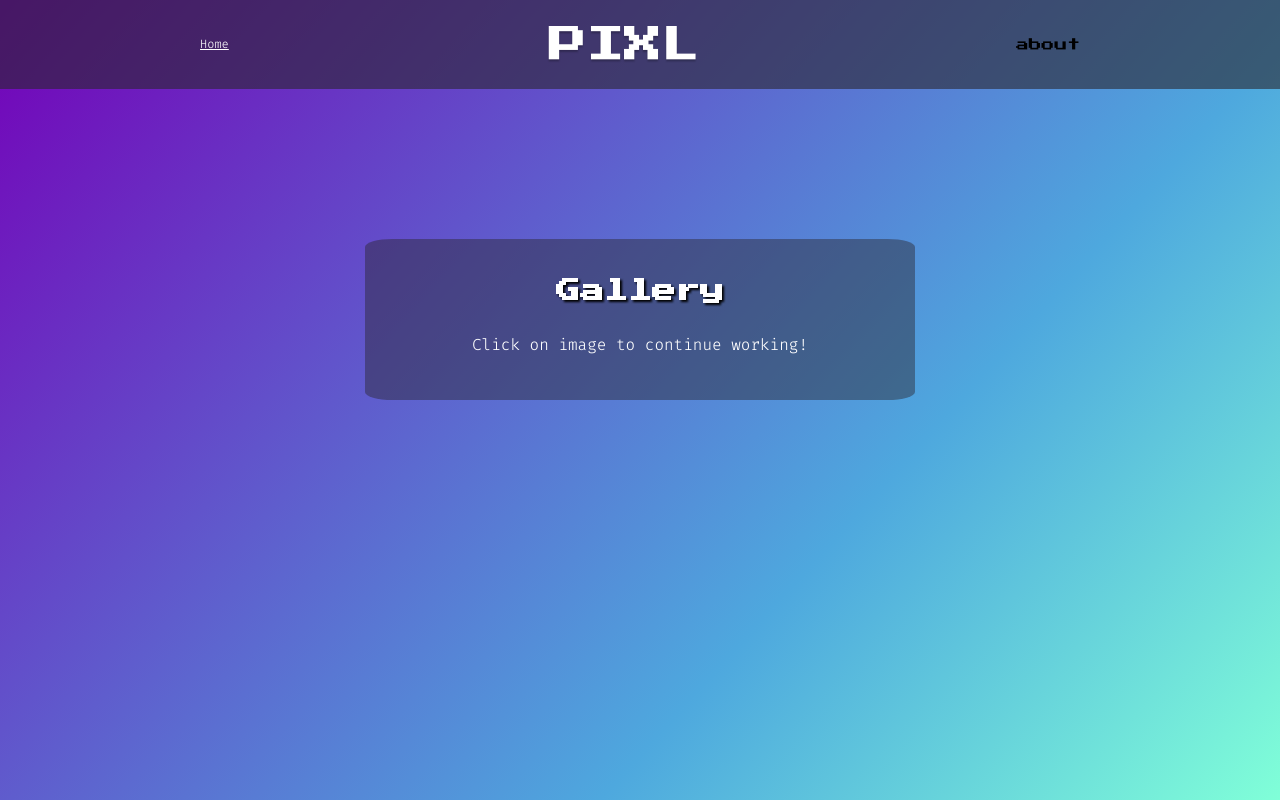
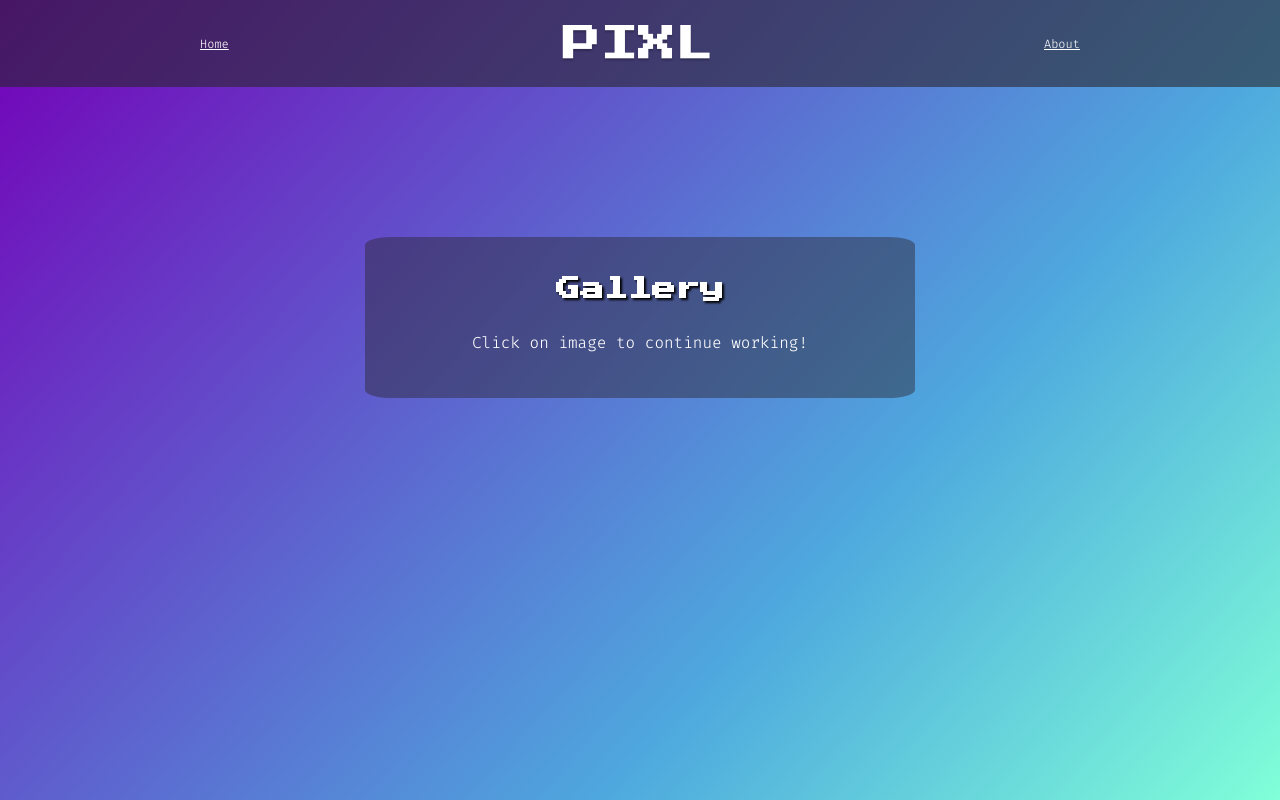
Before and after one commit to ewadian/pixl, a website with bundled scripts: page gallery/index.html in a window 1280 px wide. Built offline with nearby package versions, Linux system fonts and the light colour scheme.

Commit message:
Add files via upload

```diff
--- a/gallery/index.html
+++ b/gallery/index.html
@@ -13,7 +13,7 @@
         <header>
             <a href="../index.html">Home</a>
             <img src="../assets/PIXL-white.png" id="logo" />
-            <p>about</p>
+            <a href="../about/index.html">About</a>
         </header>
         <main>
             <div class="gallery-container module">
```
Also changed, not shown: index.html (+1 -1 lines).
